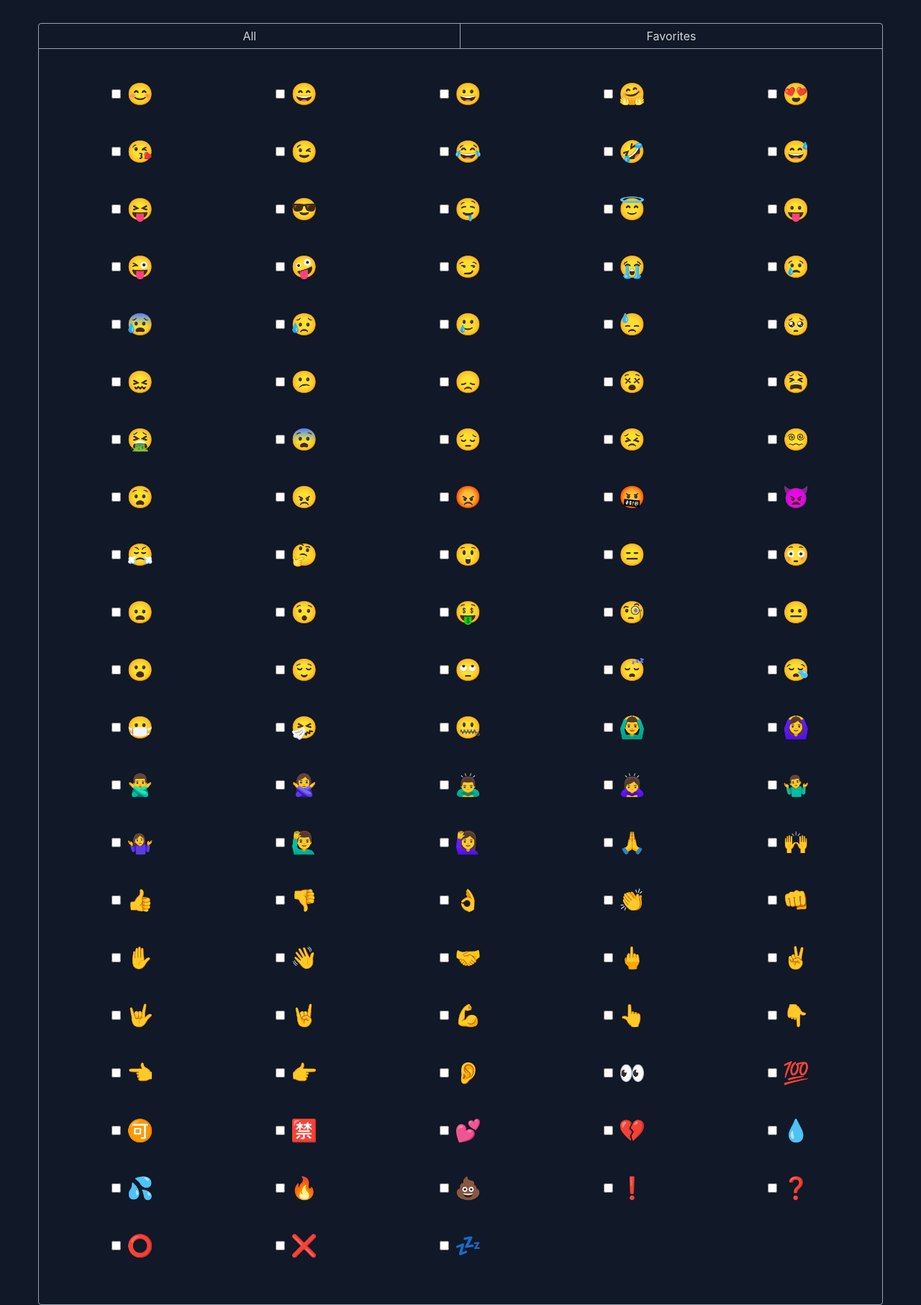
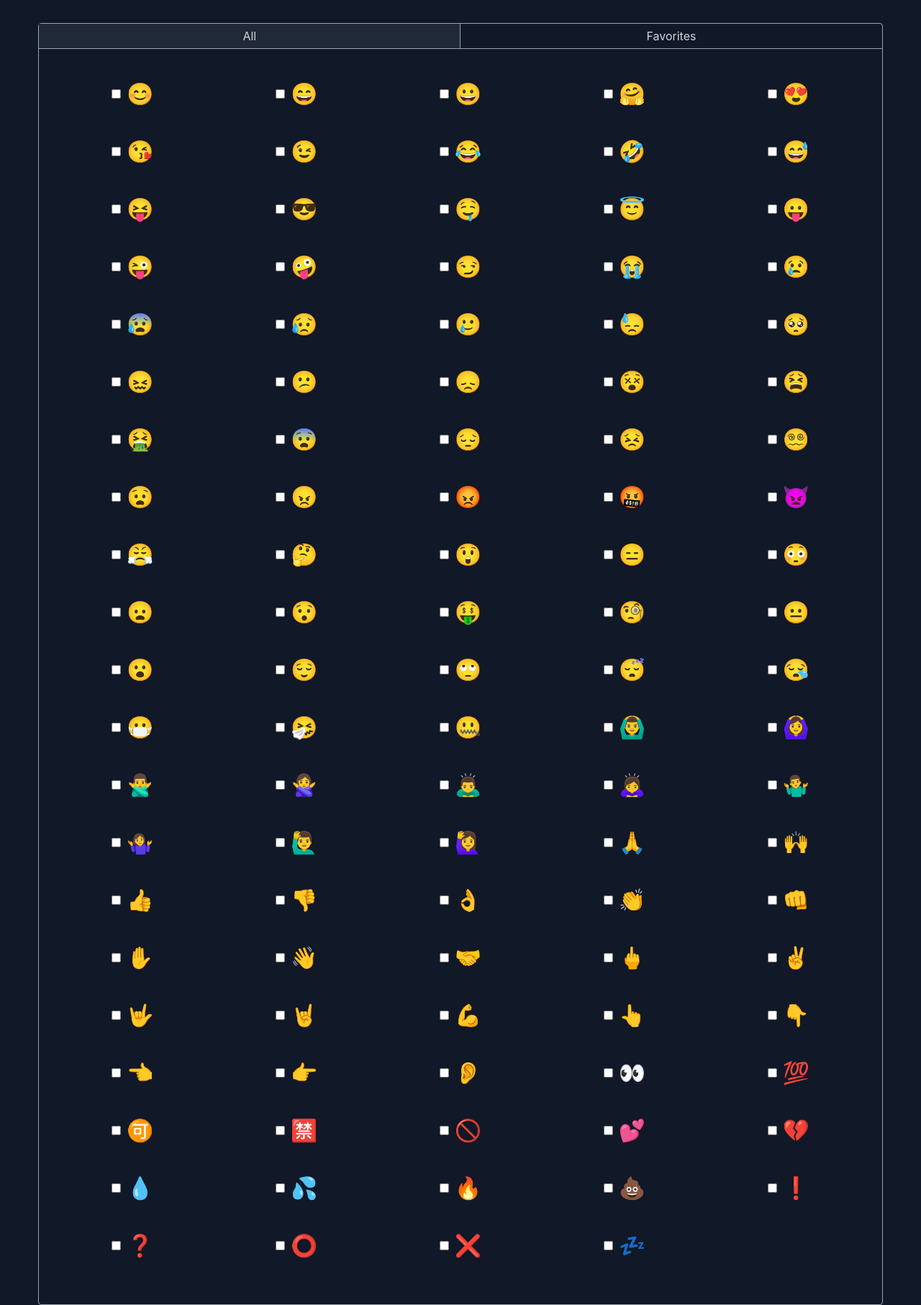
Before and after one commit to Wada-Kosuke/emoji-cheat-sheet, a React (Create React App) app: page / in a window 1280 px wide. Shown: the whole page at 72% size. Built offline with nearby package versions, Linux system fonts and the light colour scheme.

Commit message:
currentTabをcontextに変更、タブの色を変化

```diff
--- a/src/App.tsx
+++ b/src/App.tsx
@@ -1,12 +1,15 @@
 import React from 'react';
 import TabContent from './components/organisms/TabContent'
+import { TabProvider } from './providers/TabProvider';
 
 const tabTexts: string[] = ["All", "Favorites"];
 
 const App: React.VFC = () => {
   return (
     <div className="App bg-gray-900 min-h-screen pt-8">
-      <TabContent tabTexts={tabTexts} />
+      <TabProvider>
+        <TabContent tabTexts={tabTexts} />
+      </TabProvider>
     </div>
   );
 }
--- a/src/components/Atoms/Tab.tsx
+++ b/src/components/Atoms/Tab.tsx
@@ -1,15 +1,16 @@
-import React from "react";
+import React, { useContext } from "react";
+import { TabContext } from "../../providers/TabProvider";
 
 type Props = {
   text: string
-  handleClickTab: (e: React.MouseEvent<HTMLButtonElement>, tabText: string) => void
 }
 
 const Tab: React.VFC<Props> = (props) => {
-  const onClick = (e: React.MouseEvent<HTMLButtonElement>) => props.handleClickTab(e, props.text)
+  const { currentTab, setCurrentTab } = useContext(TabContext)
+  const onClick = () => setCurrentTab(props.text)
 
   return (
-    <button onClick={onClick} className="border-r last:border-r-0 border-gray-400 text-gray-300 w-full text-center py-2">{props.text}</button>
+    <button onClick={onClick} className={(currentTab === props.text ? "bg-gray-800" : "") + " border-r last:border-r-0 border-gray-400 text-gray-300 w-full text-center py-2"}>{props.text}</button>
   )
 }
 
--- a/src/components/molecules/EmojiItem.tsx
+++ b/src/components/molecules/EmojiItem.tsx
@@ -1,5 +1,4 @@
-import React from "react";
-import { useState } from "react"
+import React, { useState } from "react";
 
 interface Emoji {
   shortCode: string
@@ -11,25 +10,29 @@ type Props = {
 }
 
 const EmojiItem: React.VFC<Props> = (props) => {
-  const [isClicked, setIsClicked] = useState(false)
+  const [underText, setUnderText] = useState("")
   const onClickEmoji = (e: React.MouseEvent<HTMLButtonElement>) => {
     navigator.clipboard.writeText(props.emoji.shortCode);
-    setIsClicked(true);
+    setUnderText("copied");
     setTimeout(() => {
-      setIsClicked(false)
+      setUnderText("")
     }, 1000)
   }
-
-  const copiedText = isClicked ? "copied!" : "";
+  const onChangeInput = (e: React.ChangeEvent<HTMLInputElement>) => {
+    e.target.checked ? setUnderText("added to Favorites") : setUnderText("removed");
+    setTimeout(() => {
+      setUnderText("")
+    }, 1000)
+  }
 
   return (
     <div className="my-3">
       <div className="flex justify-center items-center mb-1">
-        <input type="checkbox" />
+        <input onChange={onChangeInput} type="checkbox" />
         <button onClick={onClickEmoji} className="ml-2 text-3xl">{props.emoji.graph}</button>
       </div>
       <div className="text-center text-gray-300 font-xs h-4">
-        {copiedText}
+        {underText}
       </div>
     </div>
   )
--- a/src/components/molecules/Tabs.tsx
+++ b/src/components/molecules/Tabs.tsx
@@ -3,15 +3,13 @@ import Tab from "../Atoms/Tab"
 
 type Props = {
   tabTexts: string[]
-  handleClickTab: (e: React.MouseEvent<HTMLButtonElement>, tabText: string) => void
 }
-
 
 const Tabs: React.VFC<Props> = (props) => {
   return (
     <div className="border-b border-gray-400 flex justify-evenly">
       {props.tabTexts.map(tabText => (
-        <Tab key={tabText} text={tabText} handleClickTab={props.handleClickTab} />
+        <Tab key={tabText} text={tabText} />
       ))}
     </div>
   )
--- a/src/components/organisms/TabContent.tsx
+++ b/src/components/organisms/TabContent.tsx
@@ -1,5 +1,4 @@
 import React from "react";
-import { useState } from "react"
 import Tabs from "../molecules/Tabs"
 import EmojiItem from "../molecules/EmojiItem"
 import emojiArray from "../../emoji.json"
@@ -9,12 +8,9 @@ type Props = {
 }
 
 const TabContent: React.VFC<Props> = (props) => {
-  const [currentTabName, setCurrentTabName] = useState("")
-  const handleClickTab = (e: React.MouseEvent<HTMLButtonElement>, tabText: string) => setCurrentTabName(tabText);
-
   return (
     <div className="w-11/12 mx-auto border border-gray-400 rounded">
-      <Tabs tabTexts={props.tabTexts} handleClickTab={handleClickTab} />
+      <Tabs tabTexts={props.tabTexts} />
       <div className="px-4 py-8 grid grid-cols-5">
         {emojiArray.map(emoji => (
           <EmojiItem emoji={emoji} key={emoji.shortCode} />
--- a/src/emoji.json
+++ b/src/emoji.json
@@ -368,6 +368,10 @@
     "graph": "🈲"
   },
   {
+    "shortCode": ":prohibited:",
+    "graph": "🚫"
+  },
+  {
     "shortCode": ":two_hearts:",
     "graph": "💕"
   },
--- /dev/null
+++ b/src/providers/TabProvider.tsx
@@ -0,0 +1,21 @@
+import React, { createContext, useState } from "react"
+
+export const TabContext = createContext({} as {
+  currentTab: string
+  setCurrentTab: React.Dispatch<React.SetStateAction<string>>
+});
+
+type Props = {
+  children: any
+}
+
+export const TabProvider: React.VFC<Props> = (props) => {
+  const { children } = props;
+  const [currentTab, setCurrentTab] = useState("All");
+
+  return (
+    <TabContext.Provider value={{ currentTab, setCurrentTab }}>
+      {children}
+    </TabContext.Provider>
+  )
+}
```
